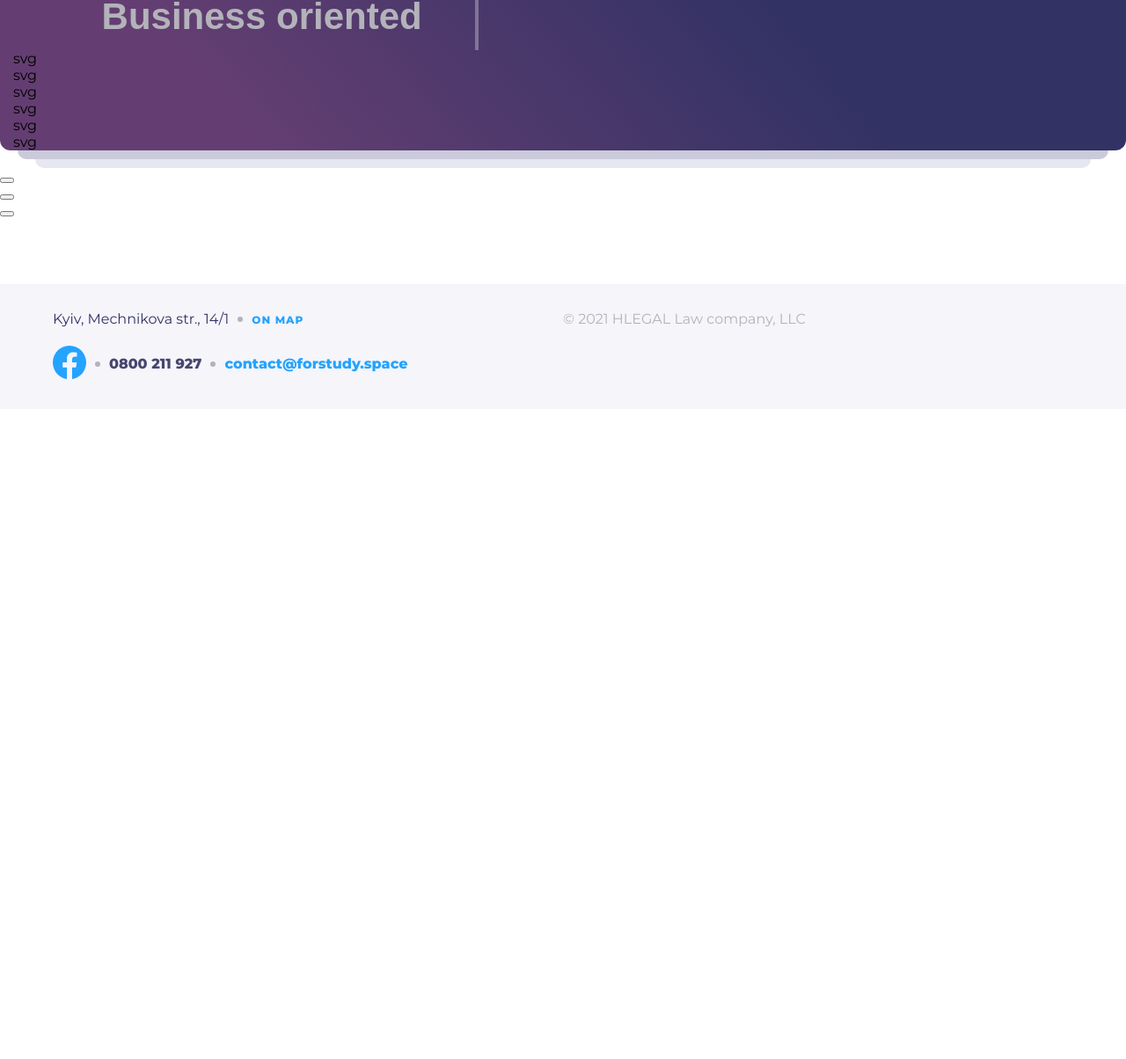
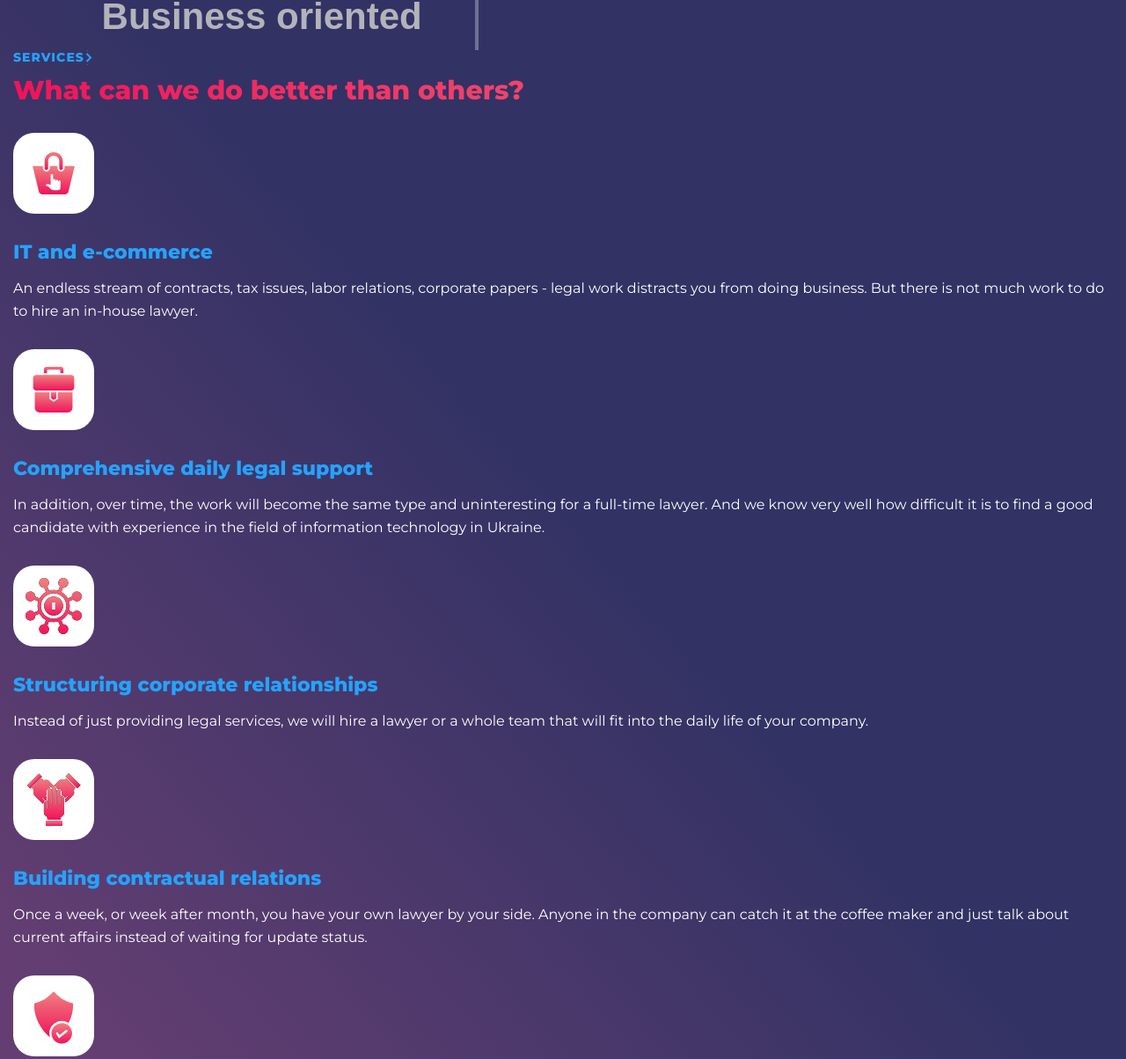
Before and after one commit to AleksandrGontarev/hw_proekt_basic_hillel, a website: page app/index.html in a window 1280 px wide. Shown: the part 1103-2307 px from the top of the page at 88% size. Before the commit the page ends 1568 px from the top, so only its background shows below. Drawn offline with Linux system fonts and the light colour scheme.

Commit message:
add services

```diff
--- a/app/index.html
+++ b/app/index.html
@@ -101,38 +101,63 @@
             </section>
 
             <section class="services">
-                <a href="#"></a>
-                <h2></h2>
+                <a class="services__head-link" href="#">Services</a>
+                <h2 class="services__hider">What can we do better than others?</h2>
                 <div class="serices__items">
                     <div class="services__item">
-                        svg
-                        <a></a>
-                        <p></p>
+                        <div class="services__pic">
+                         <img class="img-responsive" src="./img/services-ecommerce-pic.svg" alt="services-ecommerce-pic">
+                        </div>
+                        <a class="services__link">IT and e-commerce</a>
+                        <p class="services__text">An endless stream of contracts, tax issues, labor relations, corporate
+                            papers - legal work
+                            distracts you from doing business. But there is not much work to do to hire an in-house
+                            lawyer.</p>
                     </div>
                     <div class="services__item">
-                        svg
-                        <a></a>
-                        <p></p>
+                        <div class="services__pic">
+                            <img class="img-responsive" src="./img/services-support.svg" alt="services-support-pic">
+                        </div>
+                        <a class="services__link">Comprehensive daily
+                            legal support</a>
+                        <p class="services__text">In addition, over time, the work will become the same type and
+                            uninteresting for a full-time
+                            lawyer. And we know very well how difficult it is to find a good candidate with experience
+                            in the field of information technology in Ukraine.</p>
                     </div>
                     <div class="services__item">
-                        svg
-                        <a></a>
-                        <p></p>
+                        <div class="services__pic">
+                            <img class="img-responsive" src="./img/services-coprorate-pic.svg" alt="services-corporate-pic">
+                        </div>
+                        <a class="services__link">Structuring corporate relationships</a>
+                        <p class="services__text">Instead of just providing legal services, we will hire a lawyer or a
+                            whole team that will fit into the daily life of your company.</p>
                     </div>
                     <div class="services__item">
-                        svg
-                        <a></a>
-                        <p></p>
+                        <div class="services__pic">
+                            <img class="img-responsive" src="./img/services-trust-pic.svg" alt="services-trust-pic">
+                        </div>
+                        <a class="services__link">Building contractual relations</a>
+                        <p class="services__text">Once a week, or week after month, you have your own lawyer by your
+                            side. Anyone in the company can catch it at the coffee maker and just talk about current
+                            affairs instead of waiting for update status.</p>
                     </div>
                     <div class="services__item">
-                        svg
-                        <a></a>
-                        <p></p>
+                        <div class="services__pic">
+                            <img class="img-responsive" src="./img/services-protection-pic.svg" alt="services-protection-pic">
+                        </div>
+                        <a class="services__link">Protection of business, intellectual property</a>
+                        <p class="services__text">And all the other time he will work on new diverse projects, so he will
+                            definitely not stop in professional development. One way or another, all Axon Partners will
+                            work for you instead of a corporate lawyer.</p>
                     </div>
                     <div class="services__item">
-                        svg
-                        <a></a>
-                        <p></p>
+                        <div class="services__pic">
+                            <img class="img-responsive" src="./img/services-court-pic.svg" alt="services-court-pic">
+                        </div>
+                        <a class="services__link">Judicial representation</a>
+                        <p class="services__text">Is it a small, medium-sized company or a market leader? Local business
+                            or multinational company? Do you have your own legal department or not?</p>
                     </div>
                 </div>
             </section>
--- /dev/null
+++ b/app/sass/_index-services.scss
@@ -0,0 +1,63 @@
+.services {
+    padding-bottom: 30px;
+
+    &__head-link {
+        font-weight: 700;
+        font-size: 14px;
+        line-height: 17px;
+        letter-spacing: 1px;
+        text-transform: uppercase;
+        color: #24A3FF;
+        display: flex;
+        padding-bottom: 10px;
+    }
+
+    &__head-link::after {
+        content: '';
+        background-image: url(../img/arrow.svg);
+        background-position: center center;
+        padding-left: 10px;
+    }
+
+    &__hider {
+        font-weight: 700;
+        font-size: 30px;
+        line-height: 37px;
+        background: linear-gradient(90.13deg, #F0145A 0.84%, #EF8080 99.96%);
+        -webkit-background-clip: text;
+        -webkit-text-fill-color: transparent;
+        background-clip: text;
+        padding-bottom: 30px;
+    }
+
+    &__pic {
+        width: 92px;
+        height: 92px;
+        background-color: #FFFFFF;
+        border-radius: 24px;
+        display: flex;
+        align-items: center;
+        justify-content: center;
+        margin-bottom: 30px;
+    }
+
+    &__link {
+        display: inline-flex;
+        font-weight: 700;
+        font-size: 22px;
+        line-height: 27px;
+        color: #24A3FF;
+        padding-bottom: 15px;
+    }
+
+
+    &__text {
+        display: inline-flex;
+        font-weight: 400;
+        font-size: 16px;
+        line-height: 26px;
+        color: #FFFFFF;
+        padding-bottom: 30px;
+    }
+
+}
--- a/app/sass/style.scss
+++ b/app/sass/style.scss
@@ -10,3 +10,4 @@
 @import 'about-slider';
 @import 'index-top';
 @import 'index-tab';
+@import 'index-services';
```
Also changed, not shown: app/css/style.css, app/img/Vector.svg (deleted), app/img/arrow.svg (added), app/img/services-coprorate-pic.svg (added), app/img/services-court-pic.svg (added), app/img/services-ecommerce-pic.svg (added), app/img/services-protection-pic.svg (added), app/img/services-support.svg (added), app/img/services-trust-pic.svg (added), 1 other file.
